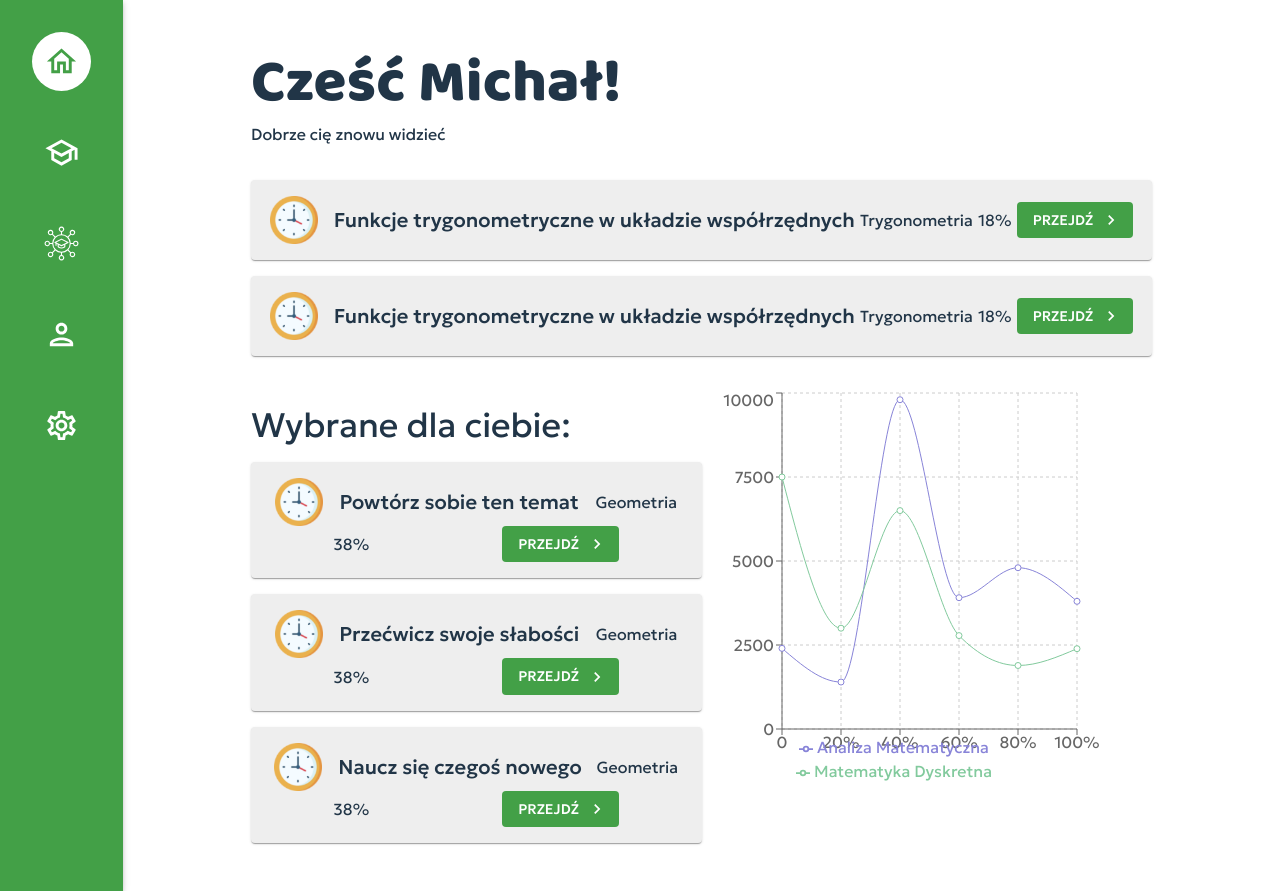
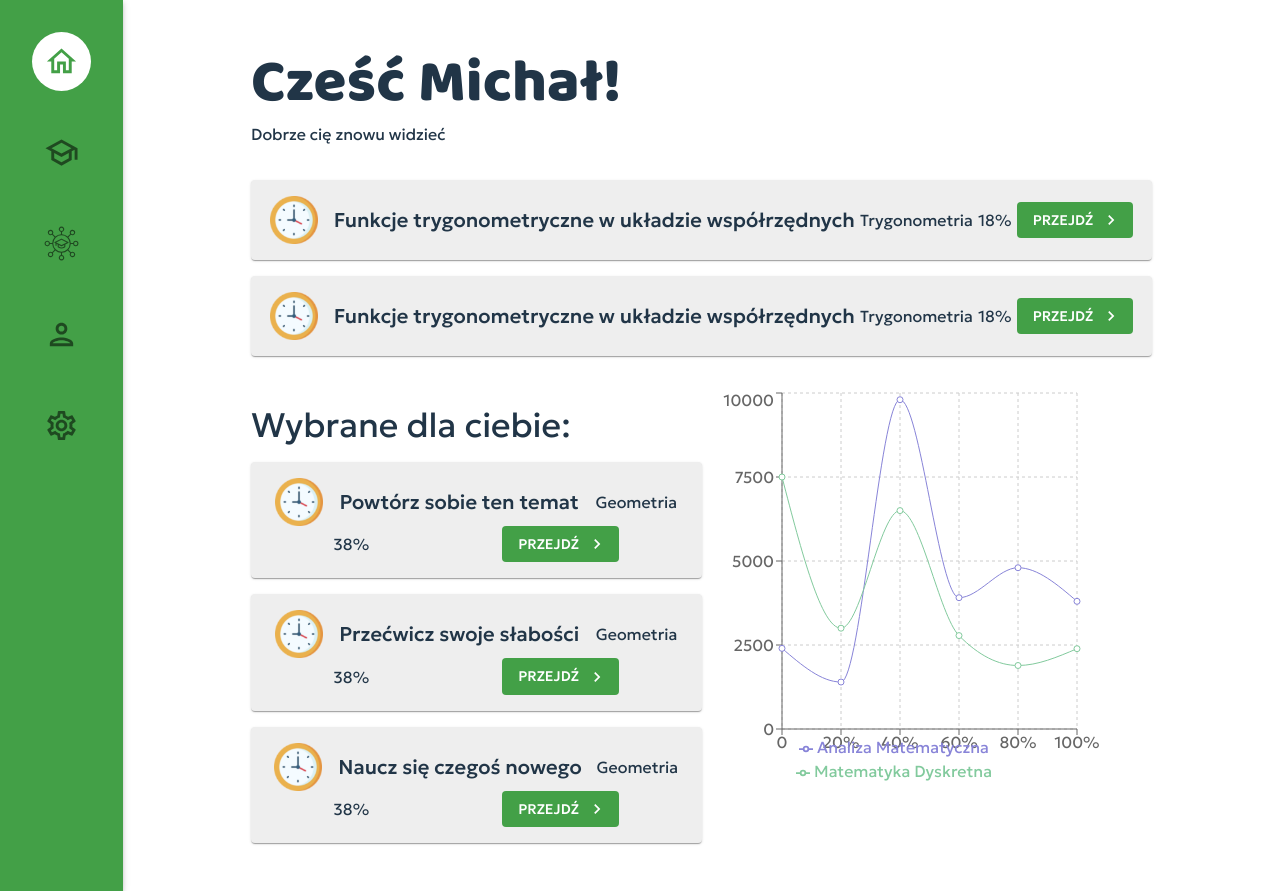
Before and after one commit to EdutieProject/edutie-frontend, a React (Vite) app in the folder edutie-frontend/: page / in a window 1280 px wide. Built offline with nearby package versions, Linux system fonts and the light colour scheme.

Commit message:
Further changes on removing redundancies

```diff
--- a/edutie-frontend/src/components/Global/NavBar.jsx
+++ b/edutie-frontend/src/components/Global/NavBar.jsx
@@ -56,7 +56,7 @@ function NavElement({item}) {
         <IconButton
         onClick={() => press(item)}
         color={ activeNavElement == item.id ? "primary" : "white" }
-        sx={{backgroundColor: activeNavElement == item.id ? theme.palette.white.main : "transparent"}}
+        sx={{backgroundColor: activeNavElement == item.id ? theme.palette.common.white : "transparent"}}
         size='large'
         disableRipple
         disableFocusRipple
--- a/edutie-frontend/src/theme/Theme.js
+++ b/edutie-frontend/src/theme/Theme.js
@@ -13,12 +13,6 @@ const theme = createTheme({
     },
     surface: {
       main: grey[200]
-    },
-    white: {
-      main: "#FFFFFF"
-    },
-    black: {
-      main: "#000000"
     }
   },
 });
```
Also changed, not shown: 1 other file (tests, documents, lock files or other folders).
